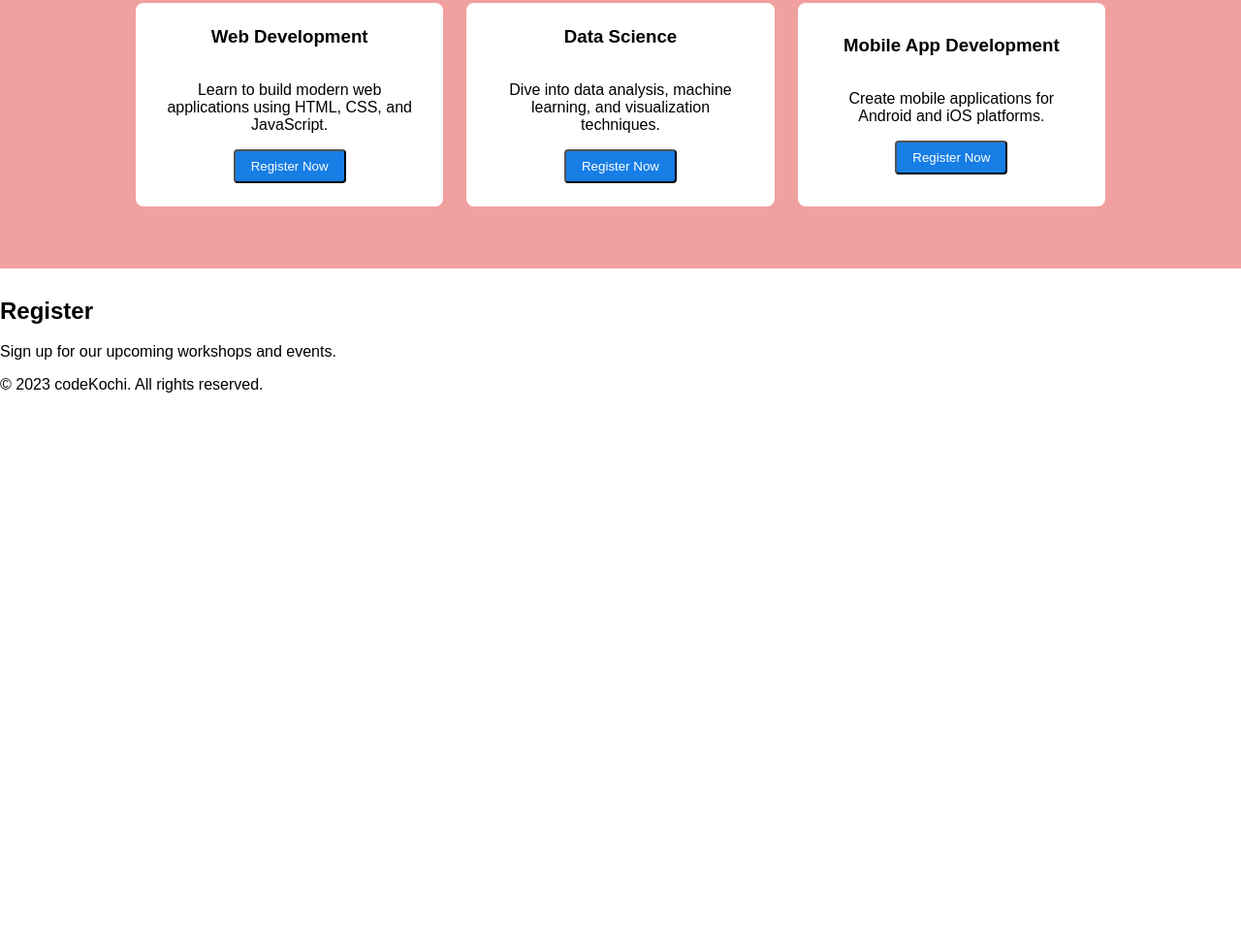
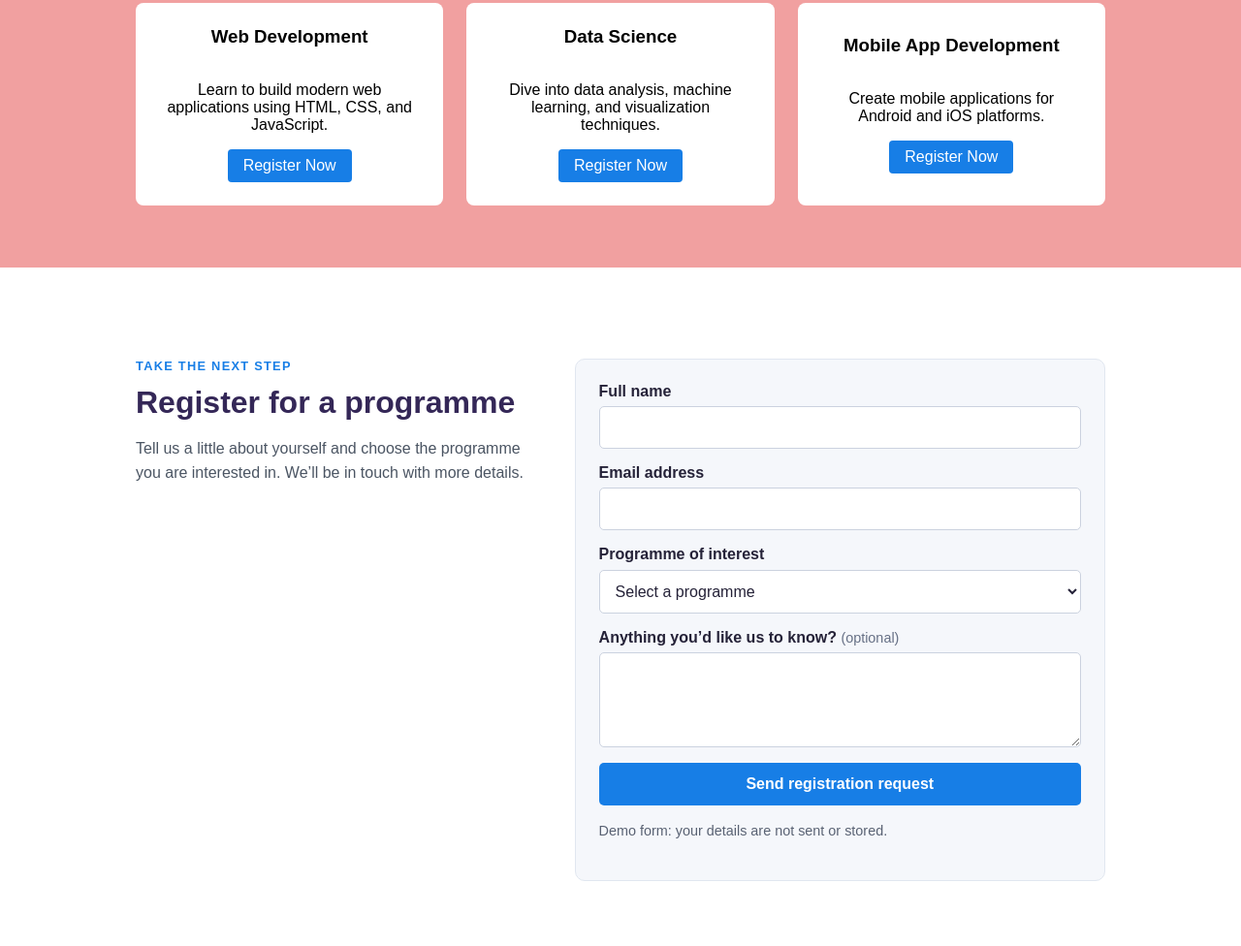
Before and after one commit to Fenitza/codekochi, a plain HTML site: page index.html in a window 1280 px wide. Shown: the part 891-1867 px from the top of the page at 97% size. Before the commit the page ends 1313 px from the top, so only its background shows below. Drawn offline with Linux system fonts and the light colour scheme.

Commit message:
register with css created

```diff
--- a/index.html
+++ b/index.html
@@ -7,8 +7,9 @@
     <link rel="stylesheet" href="style.css">
 </head>
 <body>
+    <!-- Site header: navigation links jump to sections on this page. -->
     <header>
-        <nav label="Main Navigation">
+        <nav aria-label="Main Navigation">
             <a href="#" class="codeKochilogo">codeKochi</a>
             <div class="nav-links">
                 <a href="#home">Home</a>
@@ -19,10 +20,12 @@
     </header>
 
     <main>
+        <!-- Introductory banner for the site. -->
         <section id="home" class="hero">
             <h1>Welcome to codeKochi</h1>
             <p>Empowering the next generation of coders in Kochi.</p>
         </section>
+        <!-- Programme cards; each Register Now link points to the form below. -->
         <section id="programmes" class="main-programmes">
             <h2>Our Programmes</h2>
             <p>Learn programming with our hands-on courses.</p>
@@ -30,27 +33,59 @@
                 <div class="programme">
                     <h3>Web Development</h3>
                     <p>Learn to build modern web applications using HTML, CSS, and JavaScript.</p>
-                    <button class="register-button">Register Now</button>
+                    <a class="register-button" href="#register">Register Now</a>
                 </div>
                 <div class="programme">
                     <h3>Data Science</h3>
                     <p>Dive into data analysis, machine learning, and visualization techniques.</p>
-                    <button class="register-button">Register Now</button>
+                    <a class="register-button" href="#register">Register Now</a>
                 </div>
                 <div class="programme">
                     <h3>Mobile App Development</h3>
                     <p>Create mobile applications for Android and iOS platforms.</p>
-                    <button class="register-button">Register Now</button>
+                    <a class="register-button" href="#register">Register Now</a>
                 </div>
             </div>
         </section>
-        <section id="register">
-            <h2>Register</h2>
-            <p>Sign up for our upcoming workshops and events.</p>
+        <!-- Registration form: required fields use built-in browser validation. -->
+        <section id="register" class="register-section">
+            <div class="register-intro">
+                <p class="section-eyebrow">TAKE THE NEXT STEP</p>
+                <h2>Register for a programme</h2>
+                <p>Tell us a little about yourself and choose the programme you are interested in. We’ll be in touch with more details.</p>
+            </div>
+            <form class="register-form" id="register-form">
+                <div class="form-field">
+                    <label for="full-name">Full name</label>
+                    <input type="text" id="full-name" name="fullName" autocomplete="name" required>
+                </div>
+                <div class="form-field">
+                    <label for="email">Email address</label>
+                    <input type="email" id="email" name="email" autocomplete="email" required>
+                </div>
+                <div class="form-field">
+                    <label for="programme-choice">Programme of interest</label>
+                    <select id="programme-choice" name="programme" required>
+                        <option value="" disabled selected>Select a programme</option>
+                        <option value="web-development">Web Development</option>
+                        <option value="data-science">Data Science</option>
+                        <option value="mobile-app-development">Mobile App Development</option>
+                    </select>
+                </div>
+                <div class="form-field">
+                    <label for="message">Anything you’d like us to know? <span>(optional)</span></label>
+                    <textarea id="message" name="message" rows="4"></textarea>
+                </div>
+                <button class="register-submit" type="submit">Send registration request</button>
+                <p class="form-note">Demo form: your details are not sent or stored.</p>
+                <p class="form-status" id="form-status" role="status" aria-live="polite"></p>
+            </form>
         </section>
     </main>
+    <!-- Site footer. -->
     <footer>
         <p>&copy; 2023 codeKochi. All rights reserved.</p>
     </footer>
+
 </body>
 </html>
--- a/style.css
+++ b/style.css
@@ -1,9 +1,11 @@
+/* Shared page defaults: remove browser spacing and use one base font. */
 html, body {
     margin: 0;
     padding: 0;
     font-family: Arial, sans-serif;
 }
 
+/* Header and navigation */
 header {
     background-color: #177ee6;
     padding: 1rem 2rem;
@@ -34,6 +36,7 @@ header .nav-links a:hover {
     text-decoration: underline;
 }
 
+/* Hero banner */
 section.hero {
     display: flex;
     flex-direction: column;
@@ -57,6 +60,7 @@ section.hero p {
     margin-bottom: 2rem;
 }
 
+/* Programme cards */
 section.main-programmes{
     display: flex;
     flex-direction: column;
@@ -103,12 +107,127 @@ section.main-programmes{
     text-decoration: none;
     border-radius: 4px;
     margin-top: 1rem;
-
+    font: inherit;
+    cursor: pointer;
 }
 
+.register-button:hover,
+.register-button:focus-visible {
+    background-color: #105eaf;
+}
+
+/* Registration content: intro and form sit side by side on wide screens. */
+.register-section {
+    display: grid;
+    grid-template-columns: minmax(0, 0.85fr) minmax(0, 1.15fr);
+    align-items: start;
+    gap: 3rem;
+    max-width: 1000px;
+    margin: 0 auto;
+    padding: 4rem 2rem;
+}
+
+.register-intro h2 {
+    margin: 0 0 1rem;
+    color: #342757;
+    font-size: 2rem;
+}
+
+.register-intro > p:last-child {
+    color: #4b5563;
+    line-height: 1.6;
+}
+
+.section-eyebrow {
+    margin: 0 0 0.75rem;
+    color: #177ee6;
+    font-size: 0.8rem;
+    font-weight: bold;
+    letter-spacing: 0.1em;
+}
+
+.register-form {
+    display: grid;
+    gap: 1rem;
+    padding: 1.5rem;
+    background-color: #f5f7fb;
+    border: 1px solid #e1e7f0;
+    border-radius: 10px;
+}
+
+.form-field {
+    display: grid;
+    gap: 0.4rem;
+}
+
+.form-field label {
+    color: #252238;
+    font-weight: bold;
+}
+
+.form-field label span {
+    color: #667085;
+    font-size: 0.9rem;
+    font-weight: normal;
+}
+
+.form-field input,
+.form-field select,
+.form-field textarea {
+    box-sizing: border-box;
+    width: 100%;
+    padding: 0.75rem;
+    border: 1px solid #cbd2df;
+    border-radius: 5px;
+    background-color: #ffffff;
+    color: #252238;
+    font: inherit;
+}
+
+.form-field input:focus,
+.form-field select:focus,
+.form-field textarea:focus {
+    outline: 2px solid #177ee6;
+    outline-offset: 1px;
+}
+
+.form-field textarea {
+    resize: vertical;
+}
+
+.register-submit {
+    padding: 0.8rem 1rem;
+    border: 0;
+    border-radius: 5px;
+    background-color: #177ee6;
+    color: #ffffff;
+    font: inherit;
+    font-weight: bold;
+    cursor: pointer;
+}
+
+.register-submit:hover,
+.register-submit:focus-visible {
+    background-color: #105eaf;
+}
+
+.form-note,
+.form-status {
+    margin: 0;
+    color: #596273;
+    font-size: 0.9rem;
+    line-height: 1.5;
+}
+
+/* Stack registration content and programme cards as the viewport narrows. */
 @media (max-width: 800px) {
     .programmes-list {
         grid-template-columns: repeat(2, minmax(0, 1fr));
+    }
+
+    .register-section {
+        grid-template-columns: 1fr;
+        gap: 1.5rem;
     }
 }
 
@@ -120,4 +239,12 @@ section.main-programmes{
     .programmes-list {
         grid-template-columns: 1fr;
     }
+
+    .register-section {
+        padding: 3rem 1rem;
+    }
+
+    .register-intro h2 {
+        font-size: 1.7rem;
+    }
 }
```
